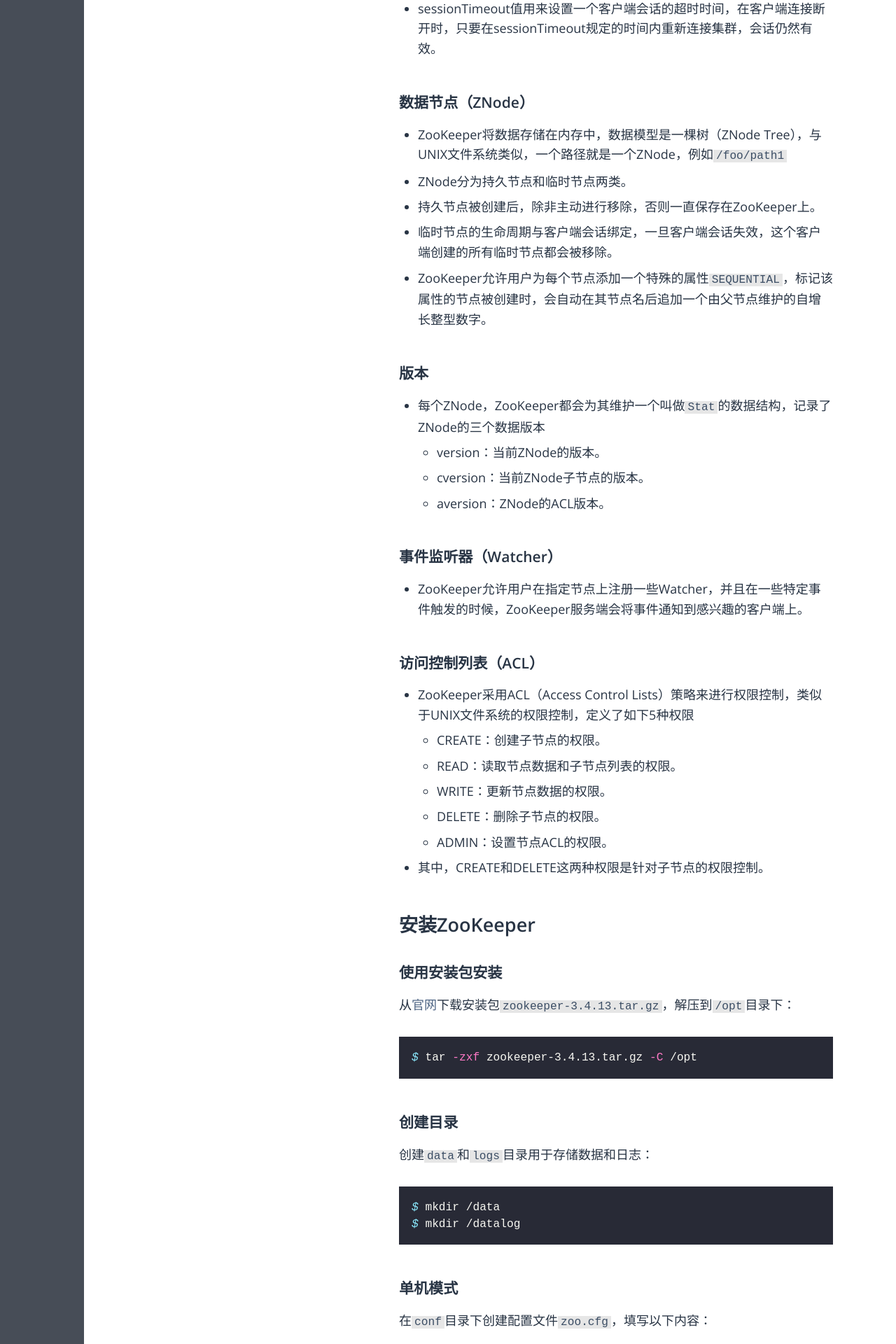
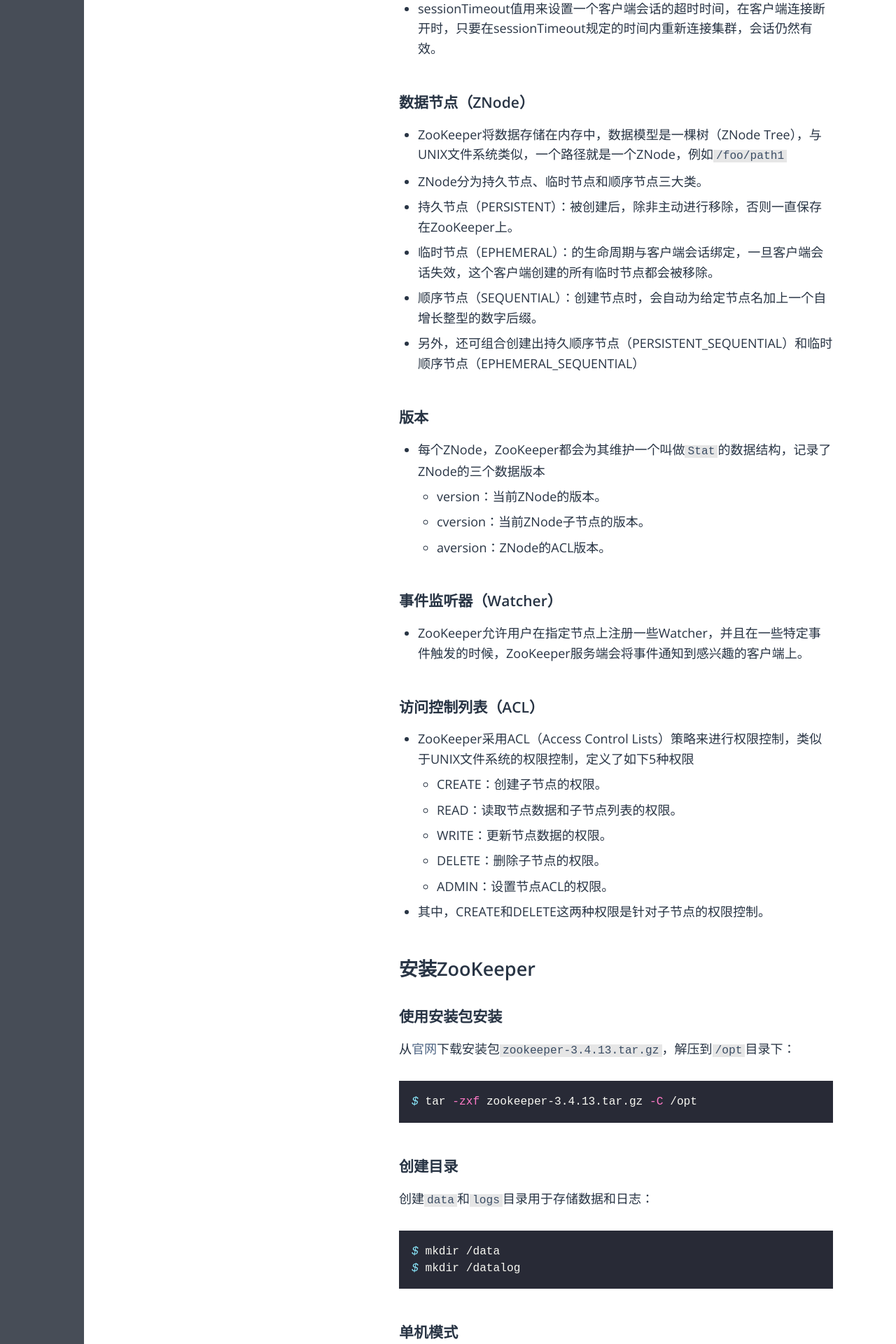
Before and after one commit to kpali/blog, a Jekyll site: the page built from _posts/tech/2018-11-07-zookeeper-tutorial.md, in a window 1280 px wide. Shown: the part 2396-4316 px from the top of the page at 70% size. Built offline with Jekyll 4.4.1, drawn with Linux system fonts in a browser that asks for light colours; some web fonts are replaced.

Commit message:
修改部分描述

```diff
--- a/_posts/tech/2018-11-07-zookeeper-tutorial.md
+++ b/_posts/tech/2018-11-07-zookeeper-tutorial.md
@@ -60,10 +60,11 @@
 ### 数据节点（ZNode）
 
 - ZooKeeper将数据存储在内存中，数据模型是一棵树（ZNode Tree），与UNIX文件系统类似，一个路径就是一个ZNode，例如`/foo/path1`
-- ZNode分为持久节点和临时节点两类。
-- 持久节点被创建后，除非主动进行移除，否则一直保存在ZooKeeper上。
-- 临时节点的生命周期与客户端会话绑定，一旦客户端会话失效，这个客户端创建的所有临时节点都会被移除。
-- ZooKeeper允许用户为每个节点添加一个特殊的属性`SEQUENTIAL`，标记该属性的节点被创建时，会自动在其节点名后追加一个由父节点维护的自增长整型数字。
+- ZNode分为持久节点、临时节点和顺序节点三大类。
+- 持久节点（PERSISTENT）：被创建后，除非主动进行移除，否则一直保存在ZooKeeper上。
+- 临时节点（EPHEMERAL）：的生命周期与客户端会话绑定，一旦客户端会话失效，这个客户端创建的所有临时节点都会被移除。
+- 顺序节点（SEQUENTIAL）：创建节点时，会自动为给定节点名加上一个自增长整型的数字后缀。
+- 另外，还可组合创建出持久顺序节点（PERSISTENT_SEQUENTIAL）和临时顺序节点（EPHEMERAL_SEQUENTIAL）
 
 ### 版本
 
```
